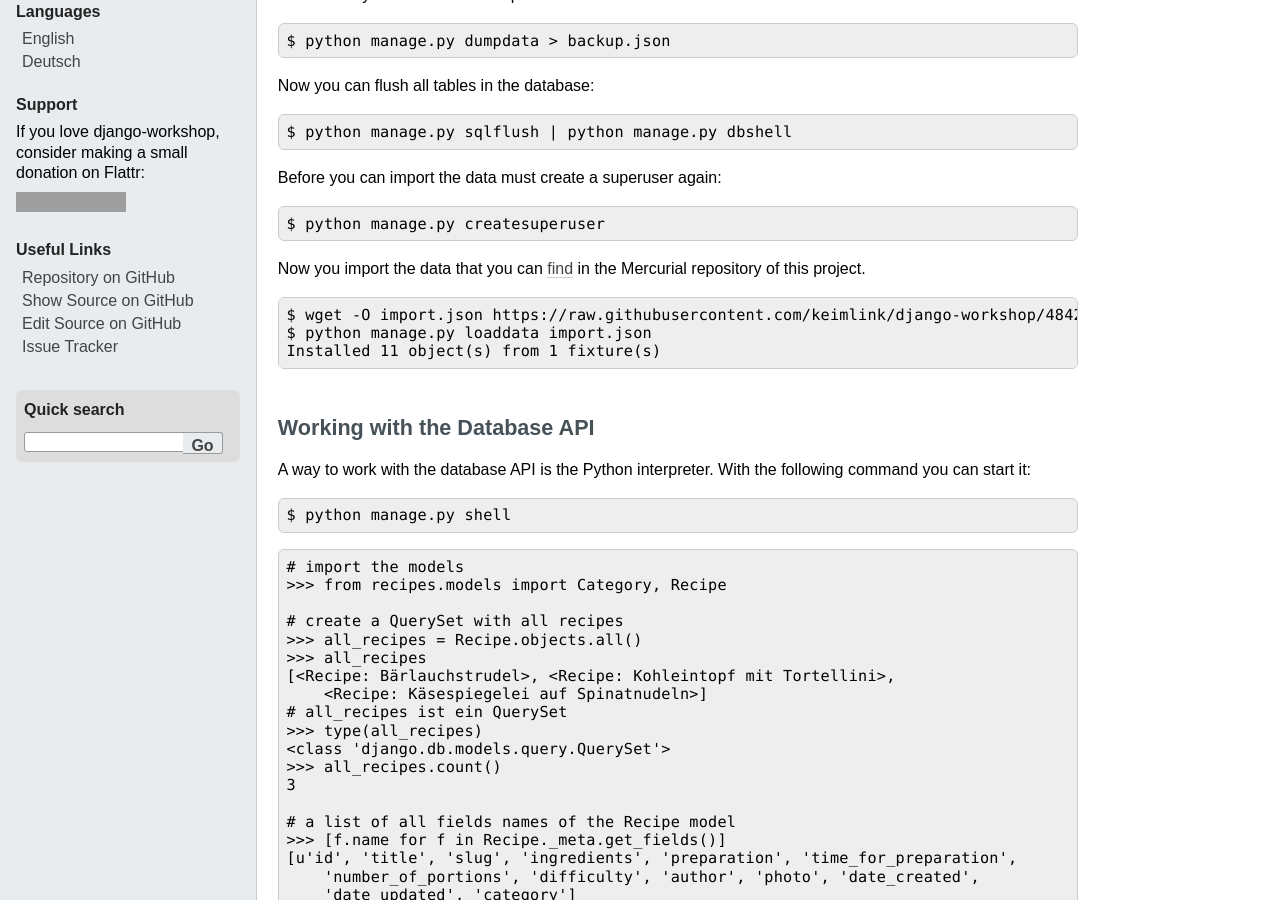
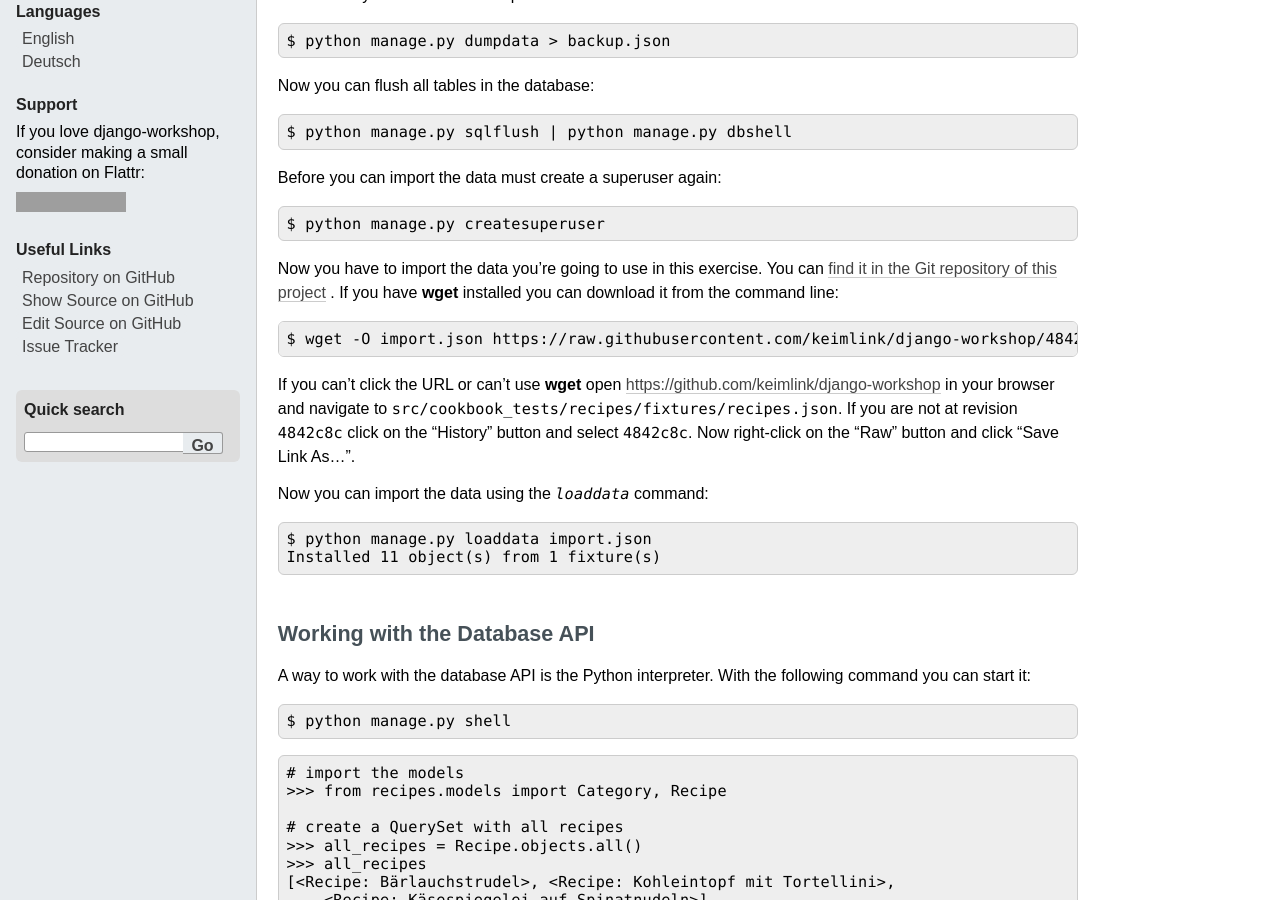
Before and after one commit to keimlink/django-workshop, a Sphinx documentation site: the page built from docs/database_api.rst, in a window 1280 px wide and 900 px high, scrolled down 430 px. Built offline with Sphinx 7.4.7, drawn with Linux system fonts in a browser that asks for light colours; comment, search, counter and statistics services are not loaded; grey boxes are pictures that could not be loaded.

Commit message:
Revised section to load test data

```diff
--- a/docs/database_api.rst
+++ b/docs/database_api.rst
@@ -38,13 +38,26 @@ Before you can import the data must create a superuser again:
 
     $ python manage.py createsuperuser
 
-Now you import the data that you can `find
+Now you have to import the data you're going to use in this exercise. You can
+`find it in the Git repository of this project
 <https://raw.githubusercontent.com/keimlink/django-workshop/4842c8c8a829472d9bdaaae0db2417ac1231ce9c/src/cookbook_tests/recipes/fixtures/recipes.json>`_
-in the Mercurial repository of this project.
+. If you have :command:`wget` installed you can download it from the command
+line:
 
 ::
 
     $ wget -O import.json https://raw.githubusercontent.com/keimlink/django-workshop/4842c8c8a829472d9bdaaae0db2417ac1231ce9c/src/cookbook_tests/recipes/fixtures/recipes.json
+
+If you can't click the URL or can't use :command:`wget` open
+https://github.com/keimlink/django-workshop in your browser and navigate to
+``src/cookbook_tests/recipes/fixtures/recipes.json``. If you are not at
+revision ``4842c8c`` click on the "History" button and select ``4842c8c``. Now right-click on the
+"Raw" button and click "Save Link As…".
+
+Now you can import the data using the `loaddata` command:
+
+::
+
     $ python manage.py loaddata import.json
     Installed 11 object(s) from 1 fixture(s)
 
```
